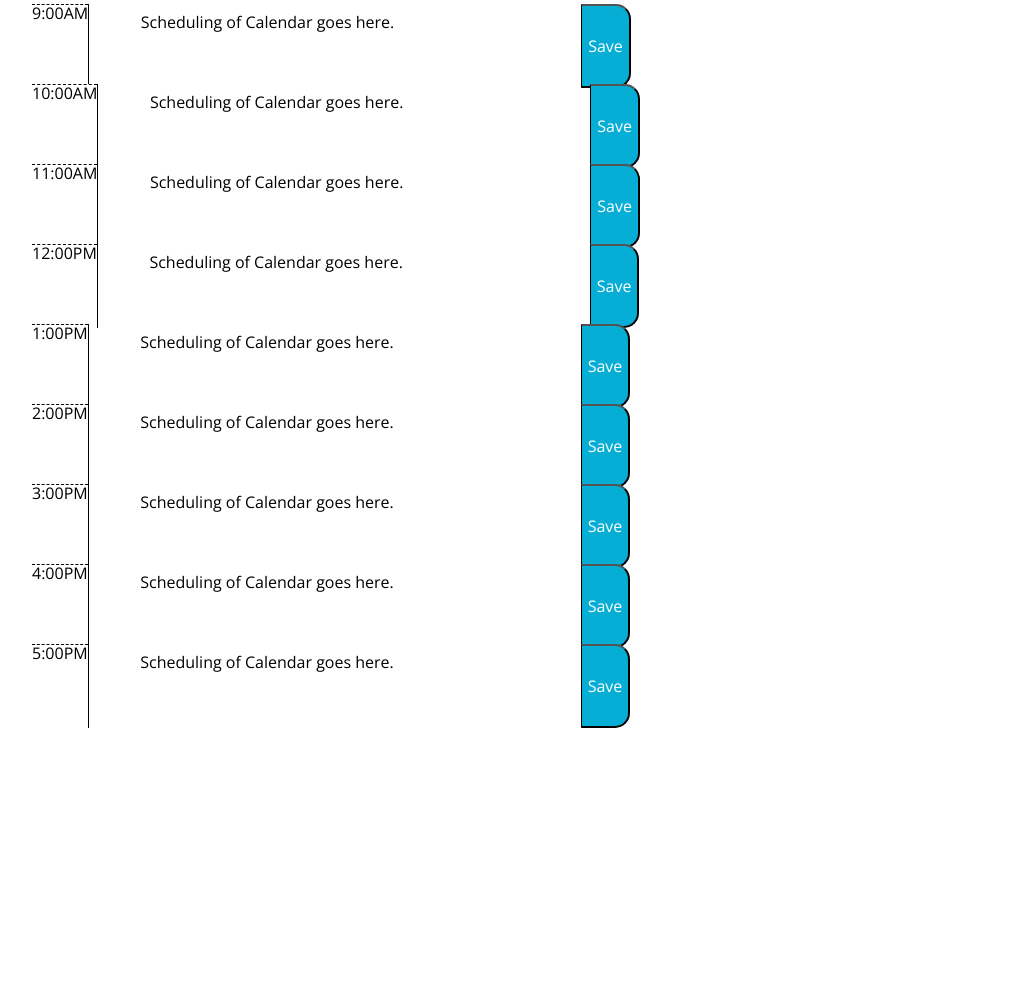
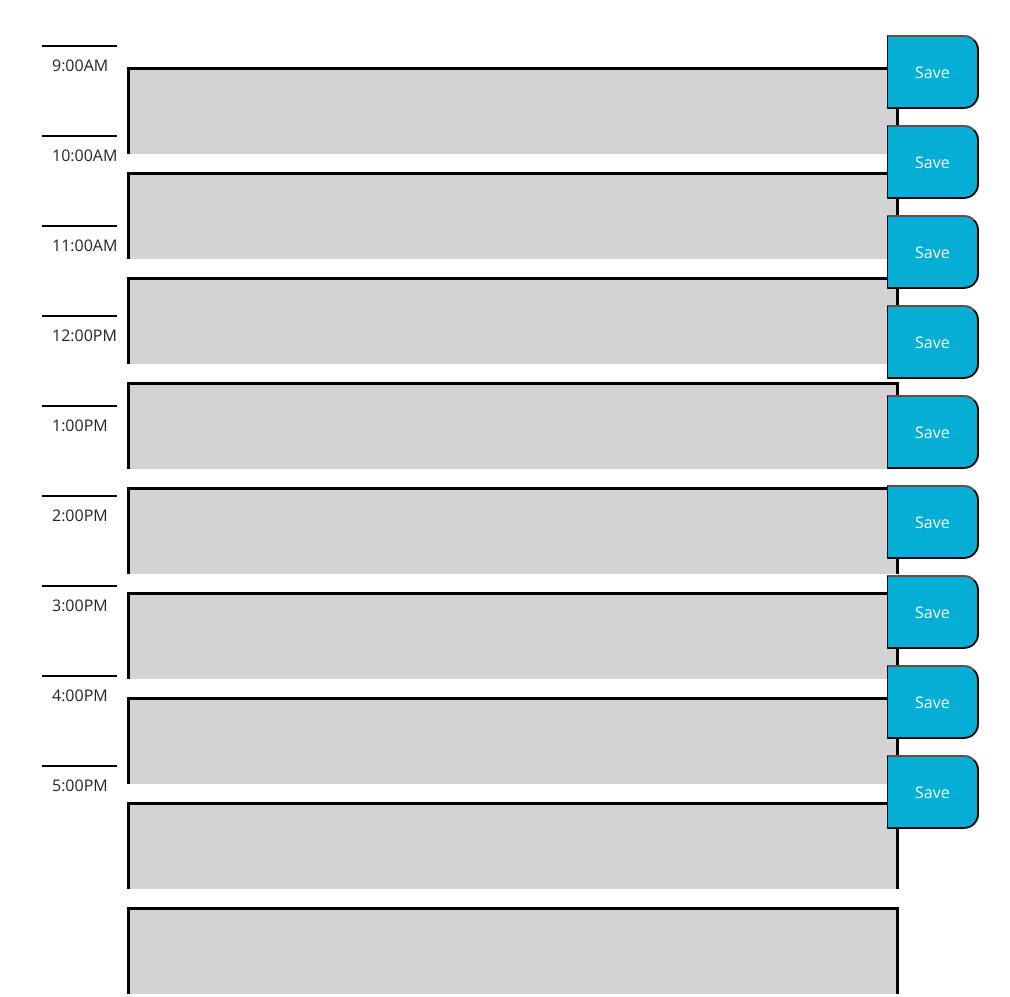
Before and after one commit to compedude29/Homework-5, a plain HTML site: page index.html in a window 1280 px wide. Shown: the part 333-1330 px from the top of the page, without its empty margins (38-1048 px from the left). Before the commit the page ends 1061 px from the top, so only its background shows below. Drawn offline with nearby package versions, Linux system fonts and the light colour scheme.

Commit message:
modified css file

```diff
--- a/index.html
+++ b/index.html
@@ -31,77 +31,49 @@
       <p id="currentDay" class="lead"></p>
     </header>
     <div class="container">
-      <!-- Timeblocks go here -->
+      <div class="row">
 
-      <div class="row">
+        <div class="col-1 p-0">
           <div class ="hour">9:00AM</div>
-        <textarea rows="4" cols="50">
-          Scheduling of Calendar goes here.
-        </textarea>
+          <div class ="hour">10:00AM</div>
+          <div class ="hour">11:00AM</div>
+          <div class ="hour">12:00PM</div>
+          <div class ="hour">1:00PM</div>
+          <div class ="hour">2:00PM</div>
+          <div class ="hour">3:00PM</div>
+          <div class ="hour">4:00PM</div>
+          <div class ="hour">5:00PM</div>
+        </div>
+
+        <div class="col-8 p-0">
+          <div class="time-block">
+            <textarea  class="description" rows="4" cols="80"></textarea>
+            <textarea  class="description" rows="4" cols="80"></textarea>
+            <textarea  class="description" rows="4" cols="80"></textarea>
+            <textarea  class="description" rows="4" cols="80"></textarea>
+            <textarea  class="description" rows="4" cols="80"></textarea>
+            <textarea  class="description" rows="4" cols="80"></textarea>
+            <textarea  class="description" rows="4" cols="80"></textarea>
+            <textarea  class="description" rows="4" cols="80"></textarea>
+            <textarea  class="description" rows="4" cols="80"></textarea>
+          </div>
+        </div>
+
+        <div class="col-1 p-0">
           <button class="saveBtn">Save</button>
-      </div>
-      <div class="row">
-        <div class ="hour">10:00AM</div>
-        <textarea rows="4" cols="50">
-          Scheduling of Calendar goes here.
-        </textarea>
           <button class="saveBtn">Save</button>
-      </div>
-      <div class="row">
-        <div class ="hour">11:00AM</div>
-        <textarea rows="4" cols="50">
-          Scheduling of Calendar goes here.
-        </textarea>
           <button class="saveBtn">Save</button>
-      </div>
-      <div class="row">
-        <div class ="hour">12:00PM</div>
-        <textarea rows="4" cols="50">
-          Scheduling of Calendar goes here.
-        </textarea>
           <button class="saveBtn">Save</button>
-      </div>
-      <div class="row">
-        <div class ="hour">1:00PM</div>
-        <textarea rows="4" cols="50">
-          Scheduling of Calendar goes here.
-        </textarea>
           <button class="saveBtn">Save</button>
-      </div>
-      <div class="row">
-        <div class ="hour">2:00PM</div>
-        <textarea rows="4" cols="50">
-          Scheduling of Calendar goes here.
-        </textarea>
           <button class="saveBtn">Save</button>
-      </div>
-      <div class="row">
-        <div class ="hour">3:00PM</div>
-        <textarea rows="4" cols="50">
-          Scheduling of Calendar goes here.
-        </textarea>
           <button class="saveBtn">Save</button>
-      </div>
-      <div class="row">
-        <div class ="hour">4:00PM</div>
-        <textarea rows="4" cols="50">
-          Scheduling of Calendar goes here.
-        </textarea>
           <button class="saveBtn">Save</button>
-      </div>
-      <div class="row">
-        <div class ="hour">5:00PM</div>
-        <textarea rows="4" cols="50">
-          Scheduling of Calendar goes here.
-        </textarea>
           <button class="saveBtn">Save</button>
         </div>
 
+      </div>
+    </div>
 
-
-
-
-    </div>
 
     <script type="text/javascript">
     var today = moment().format('dddd');
--- a/style.css
+++ b/style.css
@@ -5,11 +5,10 @@ body {
 }
 
 textarea{
-    background: transparent;
-    border: none;
+  background: lightgray;
+  border: solid;
   resize: none;
-    color: #000000;
-    border-left: 1px solid black;
+  color: black;
   padding: 10px;
 }
 
@@ -22,24 +21,21 @@ body {
 }
 
 .description{
-    white-space: pre-wrap;
+  border-bottom: none;
 }
 
 .time-block{
   text-align: center;
-    border-radius: 15px;
 }
 
 .row {
   white-space: pre-wrap;
-    height: 80px;
-    border-top: 1px solid white;;
 }
 
 .hour {
-    background-color: #ffffff;
-    color: #000000;
-    border-top: 1px dashed #000000;
+  padding: 10px;
+  margin: 10px;
+  border-top: 2px solid black;
 }
 
 .past {
@@ -63,6 +59,7 @@ body {
   border-bottom-right-radius: 15px;
   background-color: #06AED5;
   color: white;
+  padding: 27px;
 }
 
 .saveBtn i:hover {
```
Lines whose indentation alone changed are shown as unchanged.
